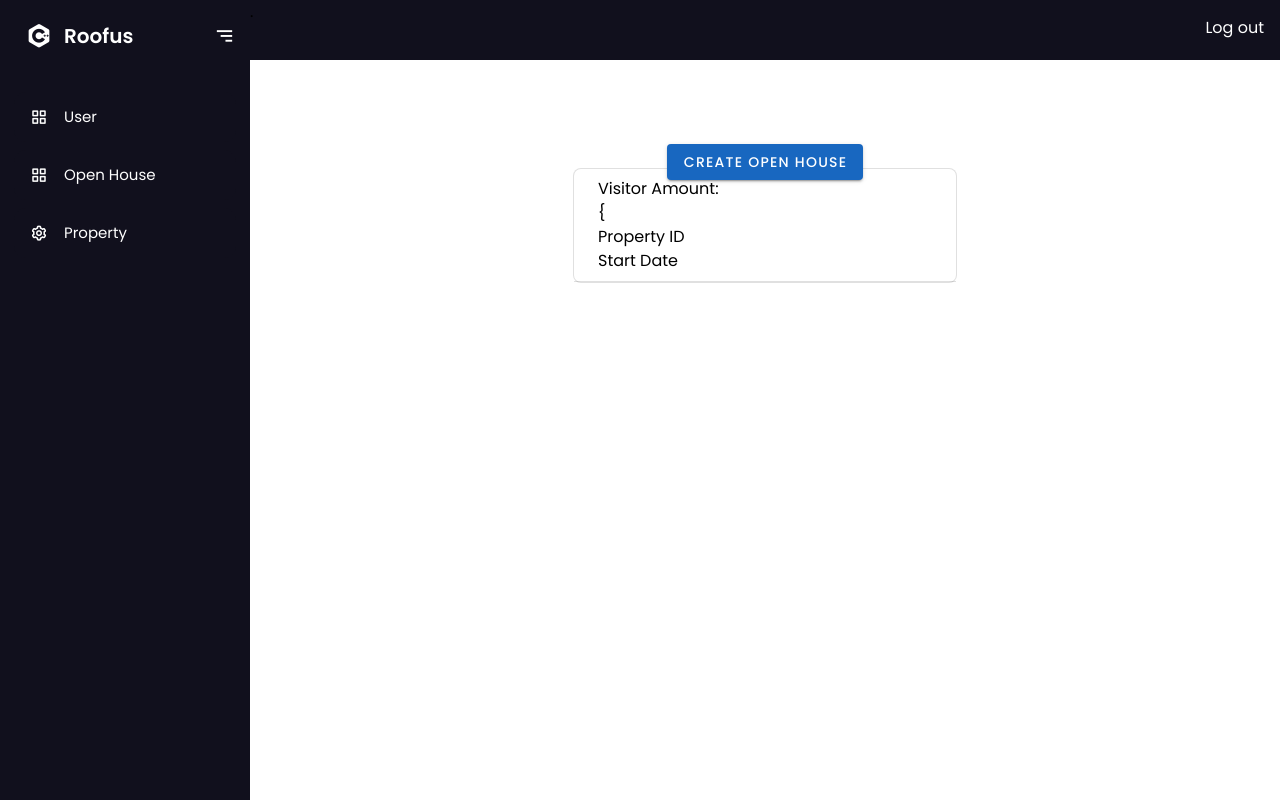
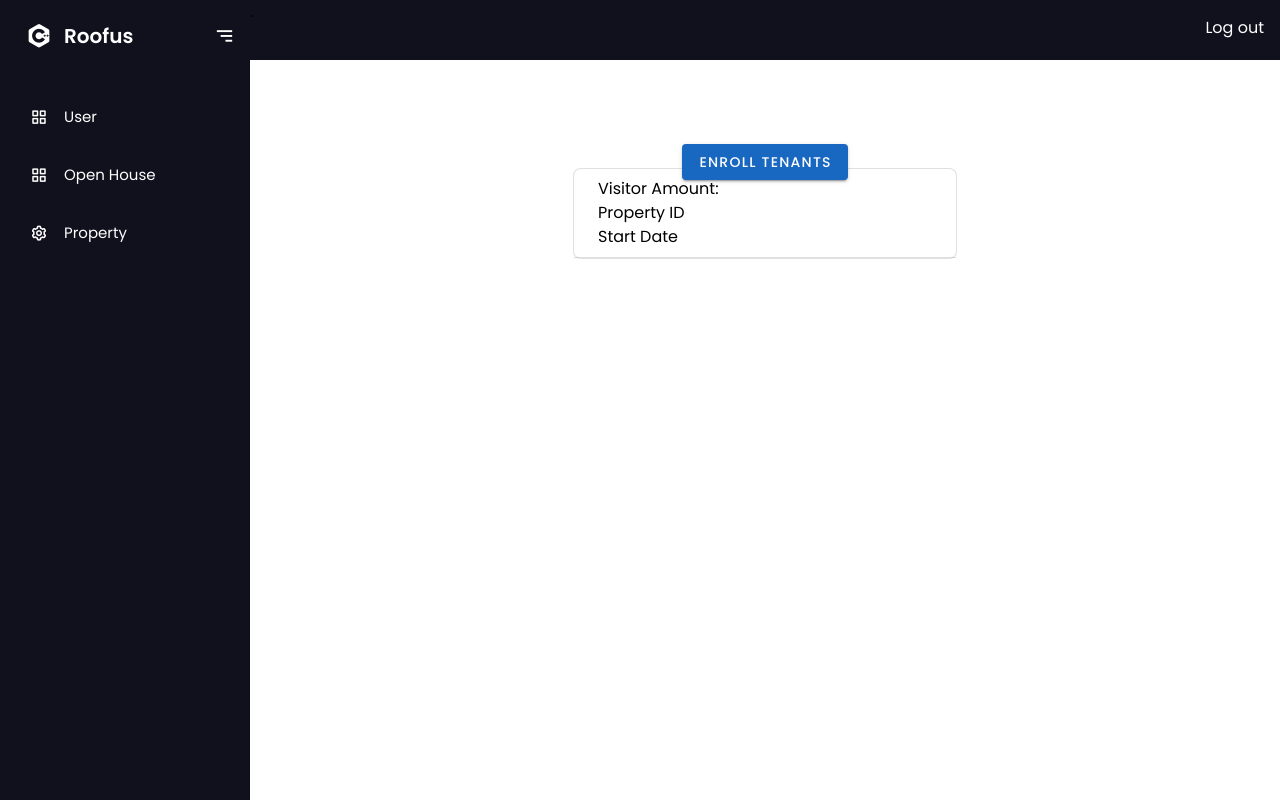
Before and after one commit to balpreetbrar/roofus, a Vue app in the folder frontend/: page /openhouse/1 in a window 1280 px wide. Built offline with nearby package versions, Linux system fonts and the light colour scheme; no server answers; sample sign-in values are in the browser's storage.

Commit message:
default route changes

```diff
--- a/frontend/src/router/index.ts
+++ b/frontend/src/router/index.ts
@@ -19,7 +19,7 @@ const router = createRouter({
     {
       path: '/',
       name: 'home',
-      component: HomeView
+      component: () => import('../views/LoginView.vue')
     },
     {
       path: '/sidebar',
--- a/frontend/src/views/OpenHouseDetails.vue
+++ b/frontend/src/views/OpenHouseDetails.vue
@@ -74,10 +74,10 @@ export default {
 
     <div class="relative flex flex-1 flex-col items-center justify-center pt-12 pb-16">
         <v-row justify="center">
-            <v-dialog v-model="dialog" persistent>
+            <v-dialog v-model="dialog" persistent max-width="500px">
                 <template v-slot:activator="{ props }">
                     <v-btn color="primary" v-bind="props">
-                        Create Open House
+                        Enroll Tenants
                     </v-btn>
                 </template>
                 <v-card>
@@ -105,8 +105,8 @@ export default {
 
 
                             <button block @click="dialog = false"
-                                class="inline-flex justify-center rounded-lg text-sm font-semibold py-2.5 px-4 bg-slate-900 text-white hover:bg-slate-700 w-full">Create
-                                Enroll User to Open House</button>
+                                class="inline-flex justify-center rounded-lg text-sm font-semibold py-2.5 px-4 bg-slate-900 text-white hover:bg-slate-700 w-full">
+                                Enroll Tenants to Open House</button>
                         </form>
                         <v-card-actions>
                             <v-btn color="primary" block @click="dialog = false">Close Dialog</v-btn>
@@ -123,7 +123,7 @@ export default {
 
             <li class="px-6 py-2 border-b border-gray-200 w-full rounded-t-lg" v-for="(item, index) in items">
 
-                <h1>Visitor Amount: {{ item.visitor_amount }}</h1> {
+                <h1>Visitor Amount: {{ item.visitor_amount }}</h1>
                 <h1>Property ID {{ item.property_id }}</h1>
                 <h1>Start Date {{ item.start_date }}</h1>
 
--- a/frontend/src/views/OpenHouseListing.vue
+++ b/frontend/src/views/OpenHouseListing.vue
@@ -81,6 +81,8 @@ export default {
                     class="bg-red-500 hover:bg-red-700 text-white font-bold py-2 px-4 rounded">
                     Remove
                 </button>
+               <p class="assign-user"> <router-link :to="'/openhouse/' + item.id">Assign Tenants</router-link></p>
+
             </li>
         </ul>
     </div>
@@ -99,4 +101,8 @@ export default {
     border: 1px solid #d3d3d3;
     border-radius: 10px;
 }
+.assign-user{
+color: #1394ff;
+padding: 10px;
+}
 </style>
```
Also changed, not shown: 1 other file (tests, documents, lock files or other folders).
